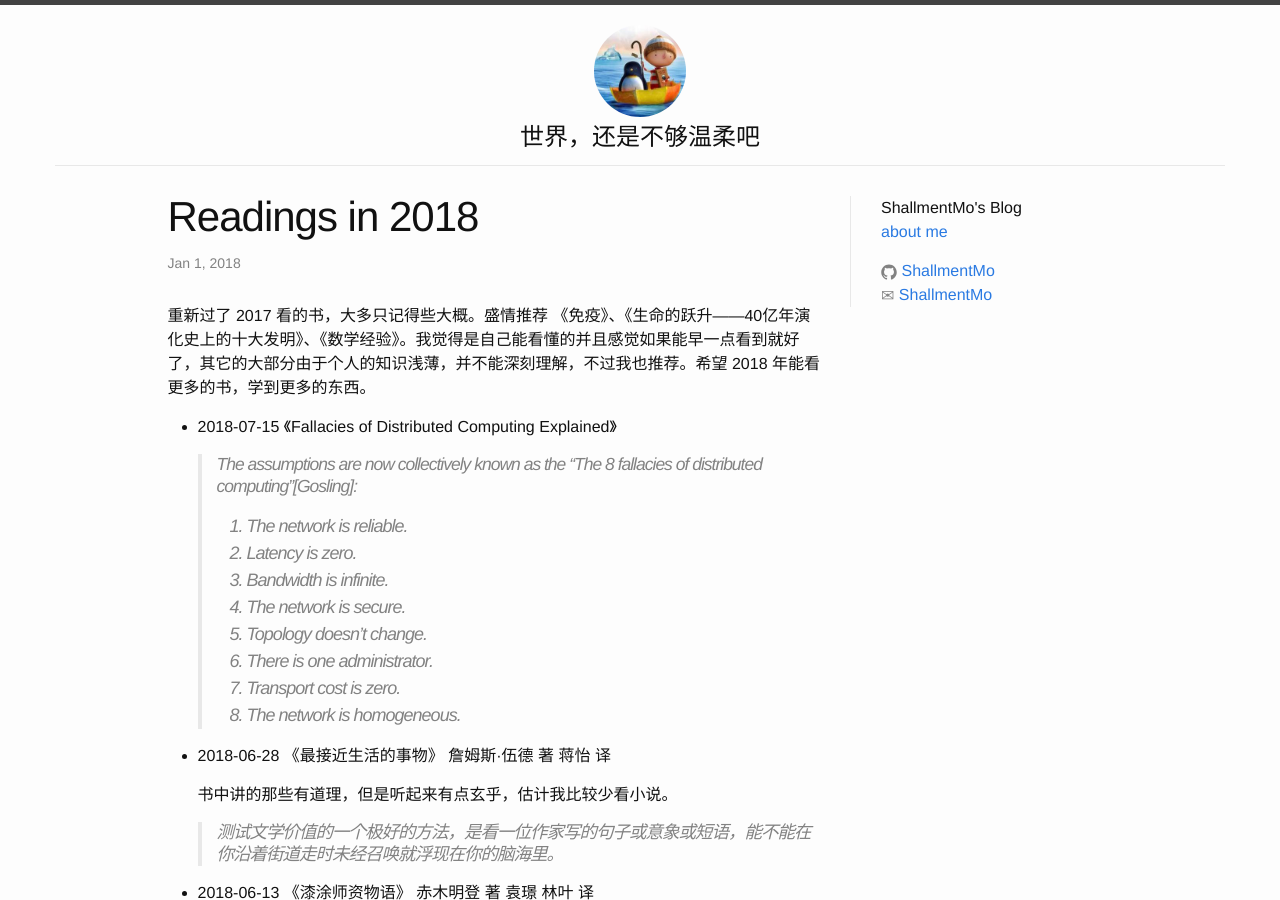
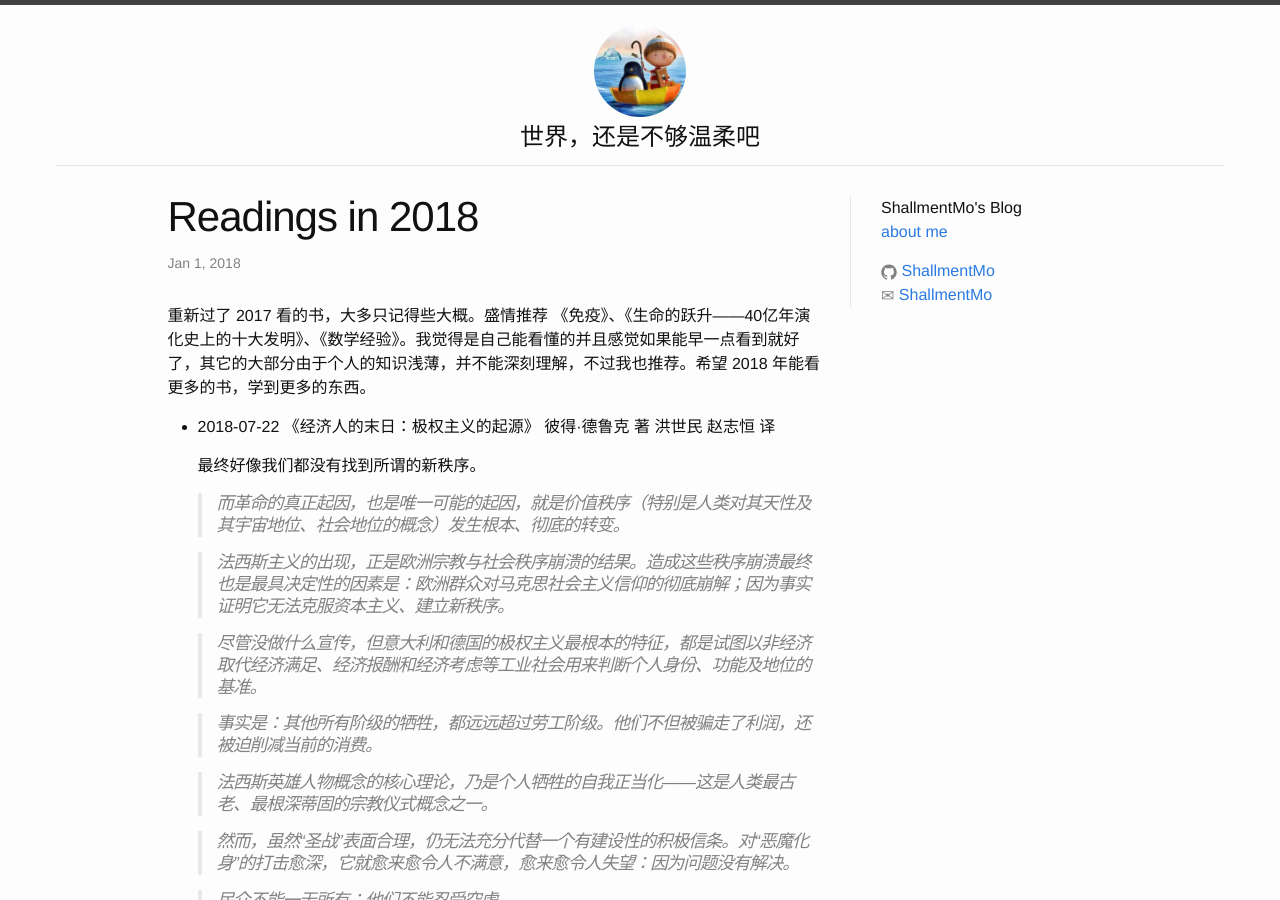
Before and after one commit to ShallmentMo/shallmentmo.github.com, a Jekyll site: the page built from _posts/2018-01-01-reading-in-2018.md, in a window 1280 px wide and 900 px high. Built offline with Jekyll 4.4.1, drawn with Linux system fonts in a browser that asks for light colours.

Commit message:
add 2018-07-22 reading

```diff
--- a/_posts/2018-01-01-reading-in-2018.md
+++ b/_posts/2018-01-01-reading-in-2018.md
@@ -6,6 +6,24 @@ categories: posts
 ---
 
 重新过了 2017 看的书，大多只记得些大概。盛情推荐 《免疫》、《生命的跃升——40亿年演化史上的十大发明》、《数学经验》。我觉得是自己能看懂的并且感觉如果能早一点看到就好了，其它的大部分由于个人的知识浅薄，并不能深刻理解，不过我也推荐。希望 2018 年能看更多的书，学到更多的东西。
+
+* 2018-07-22 《经济人的末日：极权主义的起源》 彼得·德鲁克 著 洪世民 赵志恒 译
+
+  最终好像我们都没有找到所谓的新秩序。
+
+  > 而革命的真正起因，也是唯一可能的起因，就是价值秩序（特别是人类对其天性及其宇宙地位、社会地位的概念）发生根本、彻底的转变。
+
+  > 法西斯主义的出现，正是欧洲宗教与社会秩序崩溃的结果。造成这些秩序崩溃最终也是最具决定性的因素是：欧洲群众对马克思社会主义信仰的彻底崩解；因为事实证明它无法克服资本主义、建立新秩序。
+
+  > 尽管没做什么宣传，但意大利和德国的极权主义最根本的特征，都是试图以非经济取代经济满足、经济报酬和经济考虑等工业社会用来判断个人身份、功能及地位的基准。
+
+  > 事实是：其他所有阶级的牺牲，都远远超过劳工阶级。他们不但被骗走了利润，还被迫削减当前的消费。
+
+  > 法西斯英雄人物概念的核心理论，乃是个人牺牲的自我正当化——这是人类最古老、最根深蒂固的宗教仪式概念之一。
+
+  > 然而，虽然“圣战”表面合理，仍无法充分代替一个有建设性的积极信条。对“恶魔化身”的打击愈深，它就愈来愈令人不满意，愈来愈令人失望：因为问题没有解决。
+
+  > 民众不能一无所有；他们不能忍受空虚。
 
 * 2018-07-15 《Fallacies of Distributed Computing Explained》
 
```
